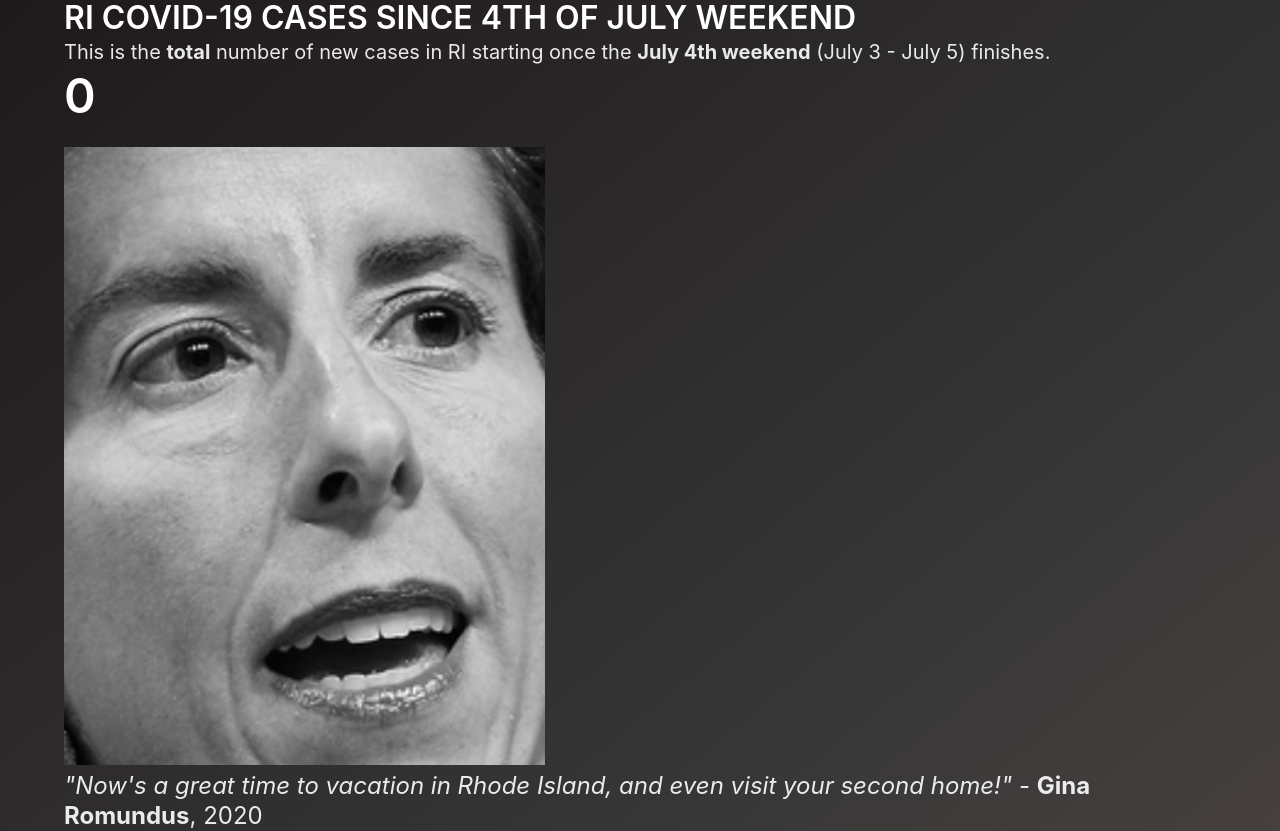
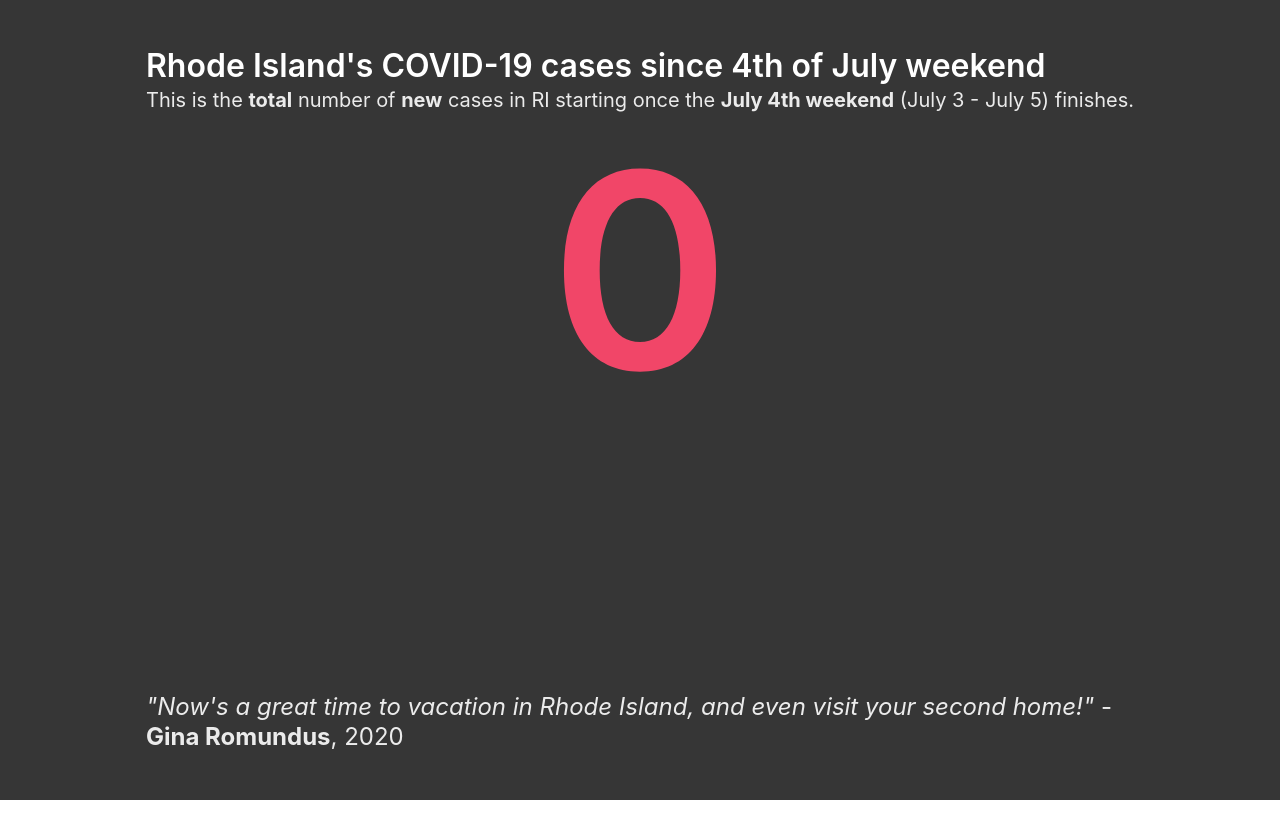
Before and after one commit to akc8012/gina-rona-app, a Preact app: page / in a window 1280 px wide. After the commit the page ends 800 px from the top, so only its background shows below. Built offline with nearby package versions, Linux system fonts and the light colour scheme; no server answers.

Commit message:
stylish updates

```diff
--- a/index.html
+++ b/index.html
@@ -4,7 +4,7 @@
 <head>
   <meta charset='utf-8'>
   <meta name="viewport" content="width=device-width, initial-scale=1">
-  <title>GinaRonaApp | RI COVID-19 CASES SINCE JULY 4TH</title>
+  <title>Corona Gina | RI COVID-19 Cases Since July 4th</title>
 </head>
 
 <body>
--- a/src/main.tsx
+++ b/src/main.tsx
@@ -5,9 +5,8 @@ import { calculateTotalNewCases } from './calculateTotalNewCases';
 import { fetchCovidCases as getCovidCasesWith } from './fetchCovidCases';
 
 // TODO: Why is there an error?
-import gina from './assets/two.png';
+// import gina from './assets/two.png';
 import 'bulma/css/bulma.css'
-
 
 function App() {
 	const [cases, setCases] = useState(0);
@@ -18,22 +17,22 @@ function App() {
 	});
 
 	return (
-		<section class='hero is-dark is-bold is-fullheight'>
+		<section class='hero section is-dark is-fullheight'>
 			<div class='container'>
-				<h1 class='title'>
-					RI COVID-19 CASES SINCE 4TH OF JULY WEEKEND
-				</h1>
+				<h3 class='title is-3'>
+					Rhode Island's COVID-19 cases since 4th of July weekend
+				</h3>
 
 				<p class='subtitle'>
-					This is the <b>total</b> number of new cases in RI starting once the <b>July 4th weekend</b> (July 3 - July 5) finishes.
+					This is the <b>total</b> number of <b>new</b> cases in RI starting once the <b>July 4th weekend</b> (July 3 - July 5) finishes.
 				</p>
 
-				<h1 class='title is-1'>
+				<h1 class='title is-1 has-text-centered has-text-danger' style={{ fontSize: '34vh' }}>
 					{cases}
 				</h1>
 
-				<img src={gina} />
-				<p class='subtitle is-4'>
+				{/* TODO: Move this to .scss file */}
+				<p class='bottom-text subtitle is-4' style={{ position: 'absolute', bottom: '0' }}>
 					<i>"Now's a great time to vacation in Rhode Island, and even visit your second home!"</i> - <b>Gina Romundus</b>, 2020
 				</p>
 			</div>
```
